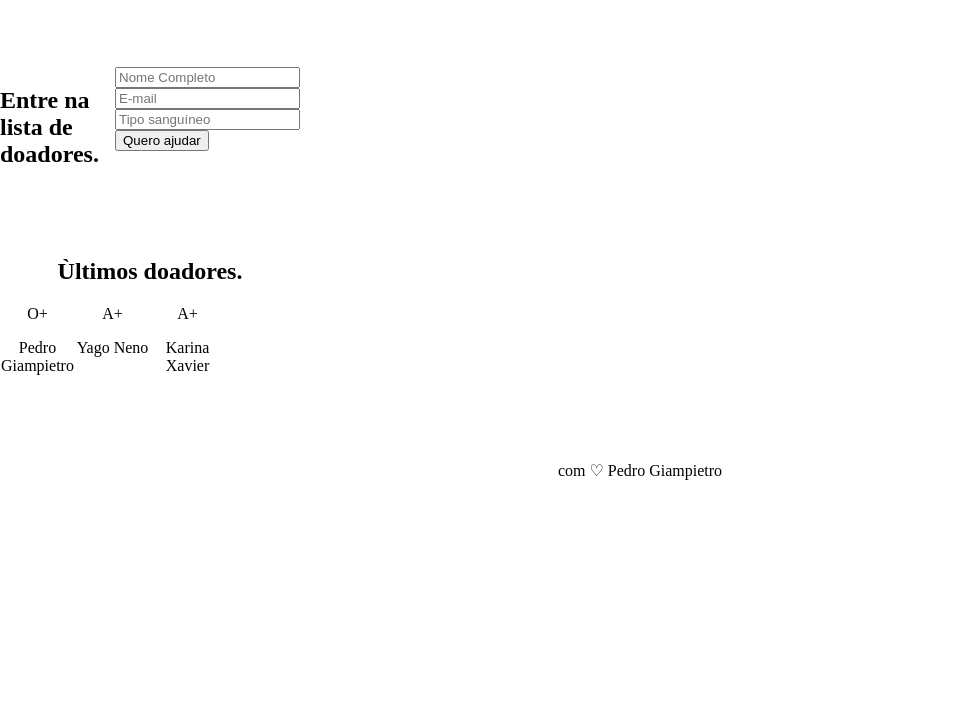
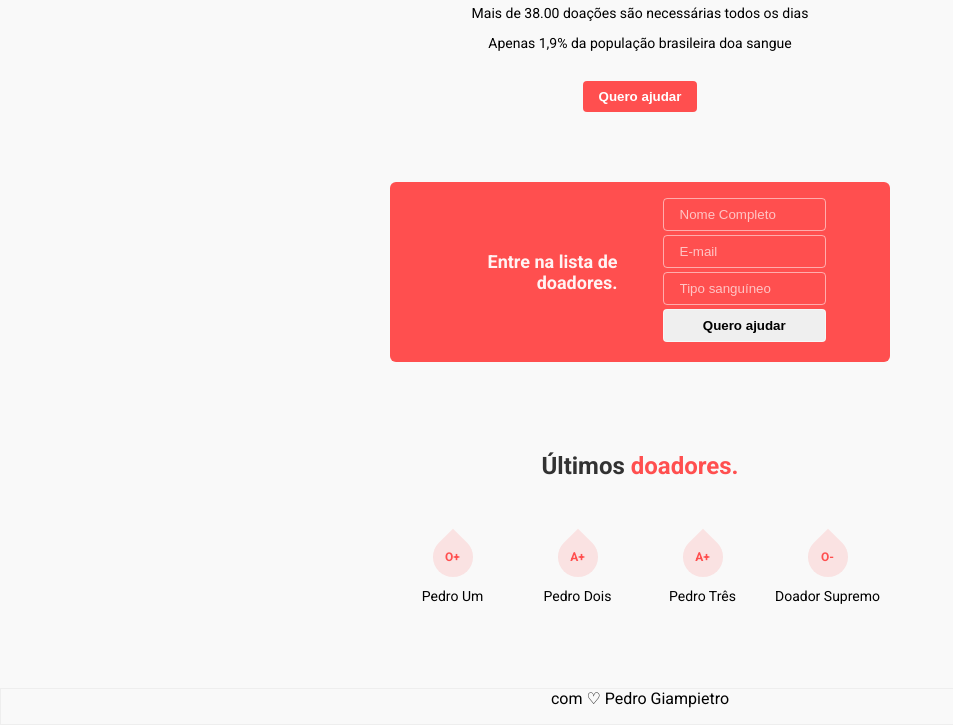
Before and after one commit to pedrogiampietro/doe-vidas, a plain HTML site: page web/index.html in a window 1280 px wide. Shown: the part 289-1014 px from the top of the page, without its empty margins (0-953 px from the left). Before the commit the page ends 800 px from the top, so only its background shows below. Drawn offline with Linux system fonts and the light colour scheme.

Commit message:
:art: Finalizando front-end.

```diff
--- a/web/assets/css/styles.css
+++ b/web/assets/css/styles.css
@@ -1,22 +1,150 @@
+/* GLOBAL */
+* {
+    /* corrigindo comportamento padrão do css */
+    box-sizing: border-box;
+}
+
 html, body {
     margin: 0;
 }
+
+body {
+    display: flex;
+    flex-direction: column;
+    height: 100vh;
+    font-family: 'Roboto', sans-serif;
+    background-color: #f9f9f9;
+}
+
+h1, h2 {
+    color: #000000cc;
+}
+
+
+/* Titulos */
+
+header h1, main h2 {
+    margin-bottom: 70px;
+}
+
+main h2 span {
+    color: #ff4f4f;
+}
+
+.form h2 {
+    text-align: right;
+    color: #ffffffee;
+    font-size: 18px;
+}
+
+/* Estrutura */
 
 header, main, footer {
     text-align: center;
 }
 
-.donors {
+header, .form, main {
+    width: 90%;
+    max-width: 500px;
+    margin-bottom: 70px;
+    /* top, right, bottom, left */
+    margin: 0 auto 70px auto;
+}
+
+/* Header */
+header button {
+    margin-top: 16px;
+    padding: 8px 16px;
+    border-radius: 4px;
+    background-color: #ff4f4f;
+    color: white;
+    font-weight: bold;
+    border: none;
+}
+
+.logo {
+    width: 120px;
+    margin: 70px 0;
+}
+
+header p {
+    font-size: 14px;
+}
+
+/* Form */
+
+section.form {
+    display: grid;
+    grid-template-columns: 1fr 1fr;
+    grid-gap: 45px;
+    align-items: center;
+    background-color: #ff4f4f;
+    padding: 16px 64px;
+    border-radius: 6px;
+}
+
+form input,
+form button {
+    width: 100%;
+    margin-bottom: 4px;
+    padding: 8px 16px;
+    border: 1px solid #ffffff88;
+    border-radius: 4px;
+
+}
+
+form input {
+    background-color: transparent;
+}
+
+form input::placeholder {
+    color: #ffffffaa;
+}
+
+form button {
+    font-weight: bold;
+}
+
+/* Main */
+
+
+main .donors {
     display: grid;
     grid-template-columns: 1fr 1fr 1fr 1fr;
 }
 
-.form {
-    display: grid;
-    grid-template-columns: 1fr 1fr;
+.blood {
+    display: flex;
+    align-items: center;
+    justify-content: center;
+    color: #ff4f4f;
+    font-weight: bold;
+    font-size: 12px;
+    justify-content: center;
+    position: relative;
 }
 
-header, .form, main {
-    margin-bottom: 70px;
-    width: 300px;
+.blood::before {
+    content: "";
+    background-color: #ff4f4f22;
+    width: 40px;
+    height: 40px;
+    position: absolute;
+
+    border-radius: 50%;
+    border-top-right-radius: 0;
+    transform: rotate(-45deg);
 }
+
+.donor p {
+    margin-top: 24px;
+    font-size: 14px;
+}
+
+/* Footer */
+
+footer {
+    margin-top: auto;
+    padding-bottom: 16px;
+    border: 1px solid #eee;
+}
--- a/web/inedx.html
+++ b/web/index.html
@@ -6,11 +6,12 @@
     <meta name="viewport" content="width=device-width, initial-scale=1.0">
     <title>Doe+Vidas | Doe vidas!</title>
     <link rel="stylesheet" href="./assets/css/styles.css">
+    <link href="https://fonts.googleapis.com/css2?family=Roboto:wght@400;700&display=swap" rel="stylesheet">
 </head>
 
 <body>
     <header>
-        <h1>DOE</h1>
+        <img class="logo" src="./assets/images/logo.png" alt="Logo DOE">
         <h2>A sua doação importa</h2>
         <p>Até 3 vidas com 1 doação</p>
         <p>Mais de 38.00 doações são necessárias todos os dias</p>
@@ -28,24 +29,29 @@
 
             <button>Quero ajudar</button>
         </form>
-    </section>
+</section>
 
     <main>
-        <h2>Ùltimos doadores.</h2>
+        <h2>Últimos <span>doadores.</span></h2>
         <section class="donors">
             <div class="donor">
                 <div class="blood">O+</div>
-                <p>Pedro Giampietro</p>
+                <p>Pedro Um</p>
             </div>
 
             <div class="donor">
                 <div class="blood">A+</div>
-                <p>Yago Neno</p>
+                <p>Pedro Dois</p>
             </div>
 
             <div class="donor">
                 <div class="blood">A+</div>
-                <p>Karina Xavier</p>
+                <p>Pedro Três</p>
+            </div>
+
+            <div class="donor">
+                <div class="blood">O-</div>
+                <p>Doador Supremo</p>
             </div>
         </section>
     </main>
```
